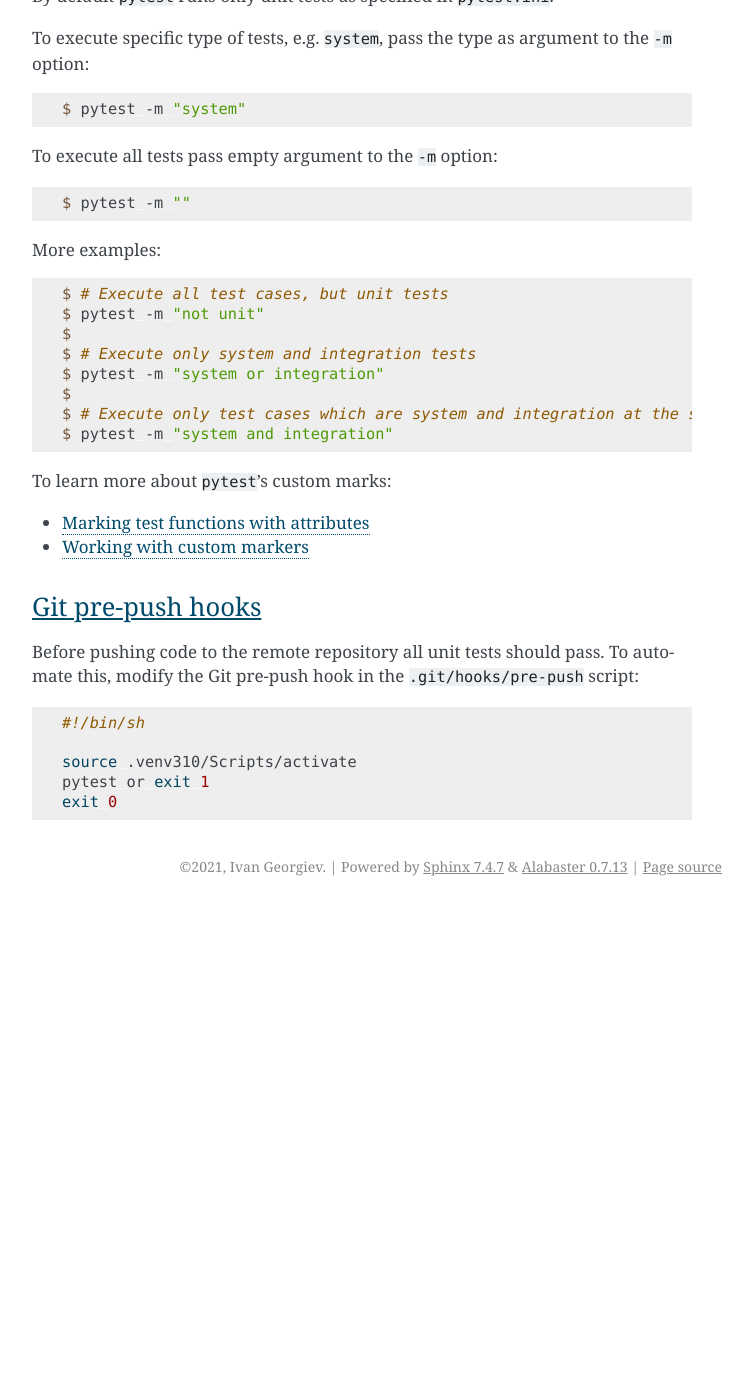
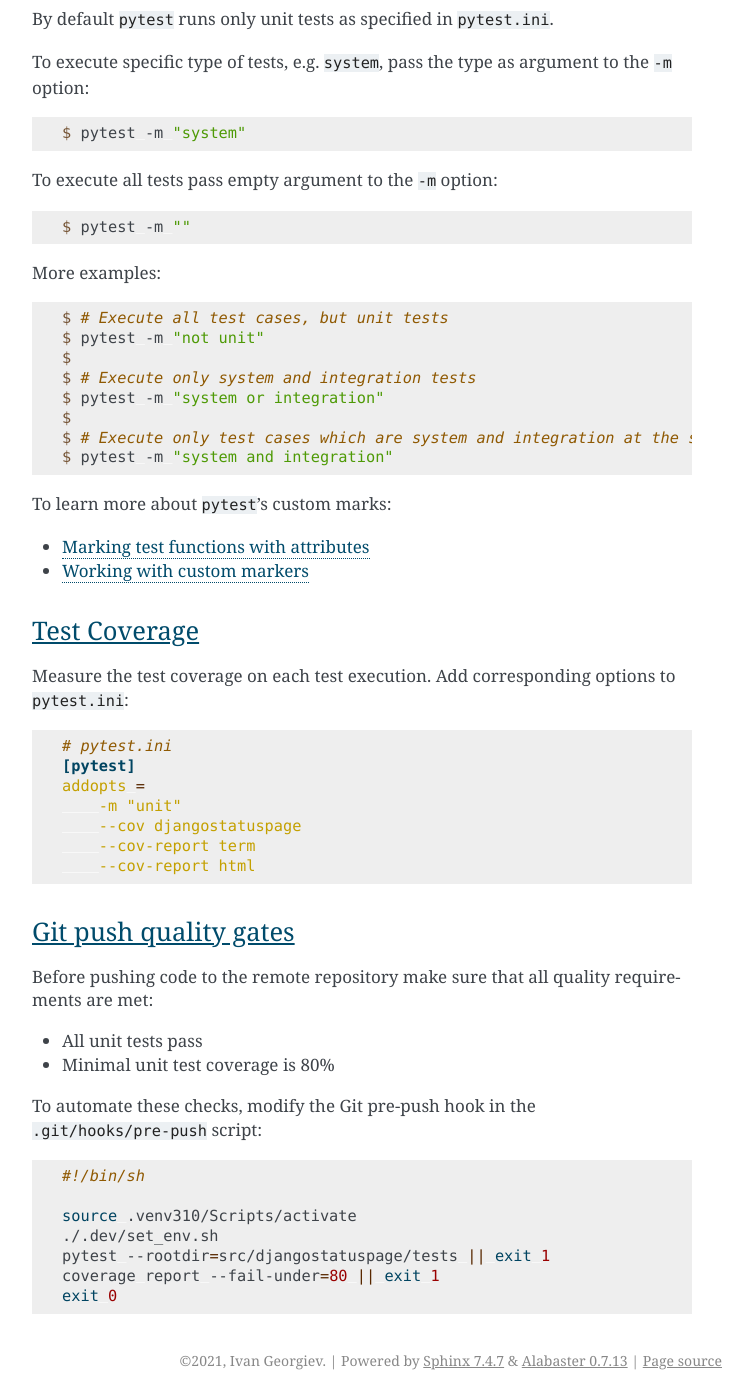
Before and after one commit to ivangeorgiev/django-statuspage, a Sphinx documentation site: the page built from docs/styleguide.rst, in a window 1280 px wide and 1400 px high, scrolled down 2535 px. Shown: the whole window, without its empty margins (388-1141 px from the left). Built offline with Sphinx 7.4.7, drawn with Linux system fonts in a browser that asks for light colours; before the commit the page ends 3441 px from its top, so only the background shows below that; some of the changed text lies outside the part shown.

Commit message:
test organization

```diff
--- a/docs/styleguide.rst
+++ b/docs/styleguide.rst
@@ -148,16 +148,38 @@ To learn more about ``pytest``'s custom marks:
 - `Working with custom markers <https://docs.pytest.org/en/6.2.x/example/markers.html>`_
 
 
-Git pre-push hooks
-~~~~~~~~~~~~~~~~~~~~
+Test Coverage
+~~~~~~~~~~~~~
 
-Before pushing code to the remote repository all unit tests should pass.
-To automate this, modify the Git pre-push hook in the ``.git/hooks/pre-push`` script:
+Measure the test coverage on each test execution. Add corresponding options to ``pytest.ini``:
+
+.. code-block:: ini
+
+    # pytest.ini
+    [pytest]
+    addopts =
+        -m "unit"
+        --cov djangostatuspage
+        --cov-report term
+        --cov-report html
+
+
+Git push quality gates
+~~~~~~~~~~~~~~~~~~~~~~
+
+Before pushing code to the remote repository make sure that all quality requirements are met:
+
+- All unit tests pass
+- Minimal unit test coverage is 80%
+
+To automate these checks, modify the Git pre-push hook in the ``.git/hooks/pre-push`` script:
 
 .. code-block:: bash
 
     #!/bin/sh
 
     source .venv310/Scripts/activate
-    pytest or exit 1
+    ./.dev/set_env.sh
+    pytest --rootdir=src/djangostatuspage/tests || exit 1
+    coverage report --fail-under=80 || exit 1
     exit 0
--- a/requirements.txt
+++ b/requirements.txt
@@ -1,6 +1,7 @@
 django>=3.2,<4.0
 djangorestframework>=3.12.4
 pytest>=6.2
+pytest-cov
 pytest-django>=4.0
 sphinx>=4.3
 sphinx-prompt
```
Also changed, not shown: .travis.yml (added), 10 other files.
